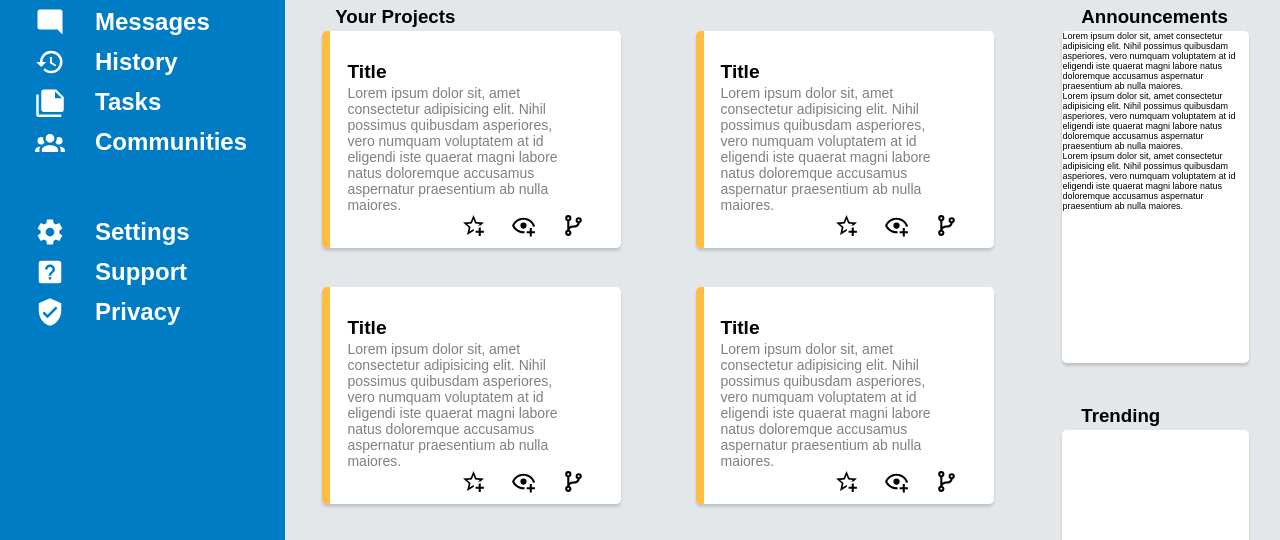
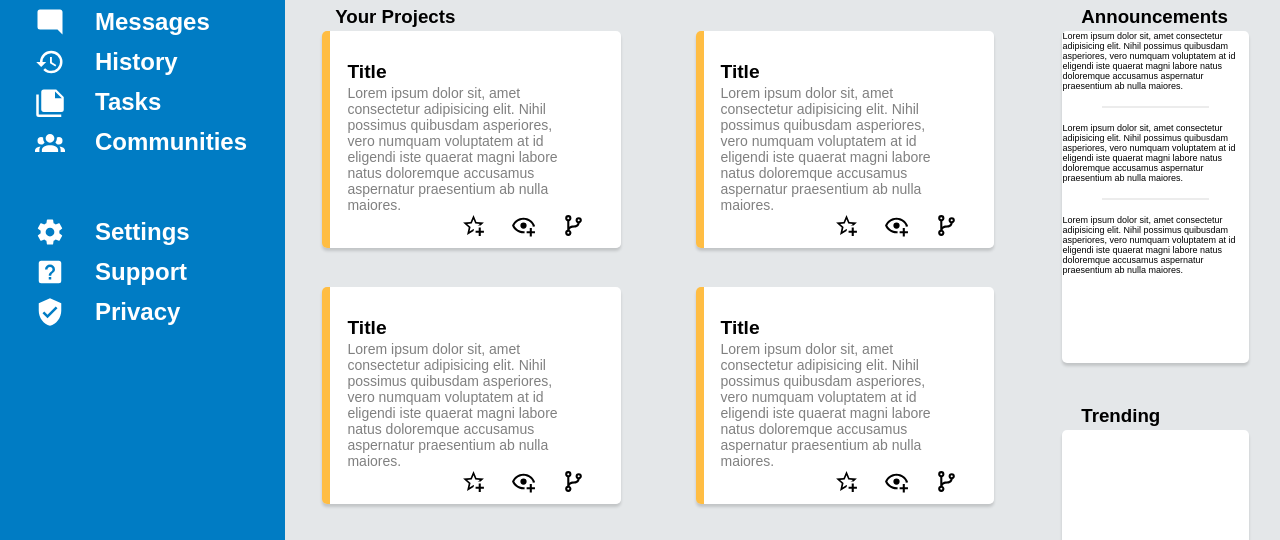
Before and after one commit to Cyber-Aarow/admin-dashboard, a plain HTML site: page index.html in a window 1280 px wide. Shown: the part 183-723 px from the top of the page. Drawn offline with Linux system fonts and the light colour scheme.

Commit message:
Give lines actual styling so they show.

```diff
--- a/style.css
+++ b/style.css
@@ -257,7 +257,9 @@ h4 {
 }
 
 hr {
-
+    color: rgb(236, 236, 236);
+    border: 0.5px solid;
+    margin: 15px 40px 15px 40px;
 }
 
 .proj-butt-1 {
```
